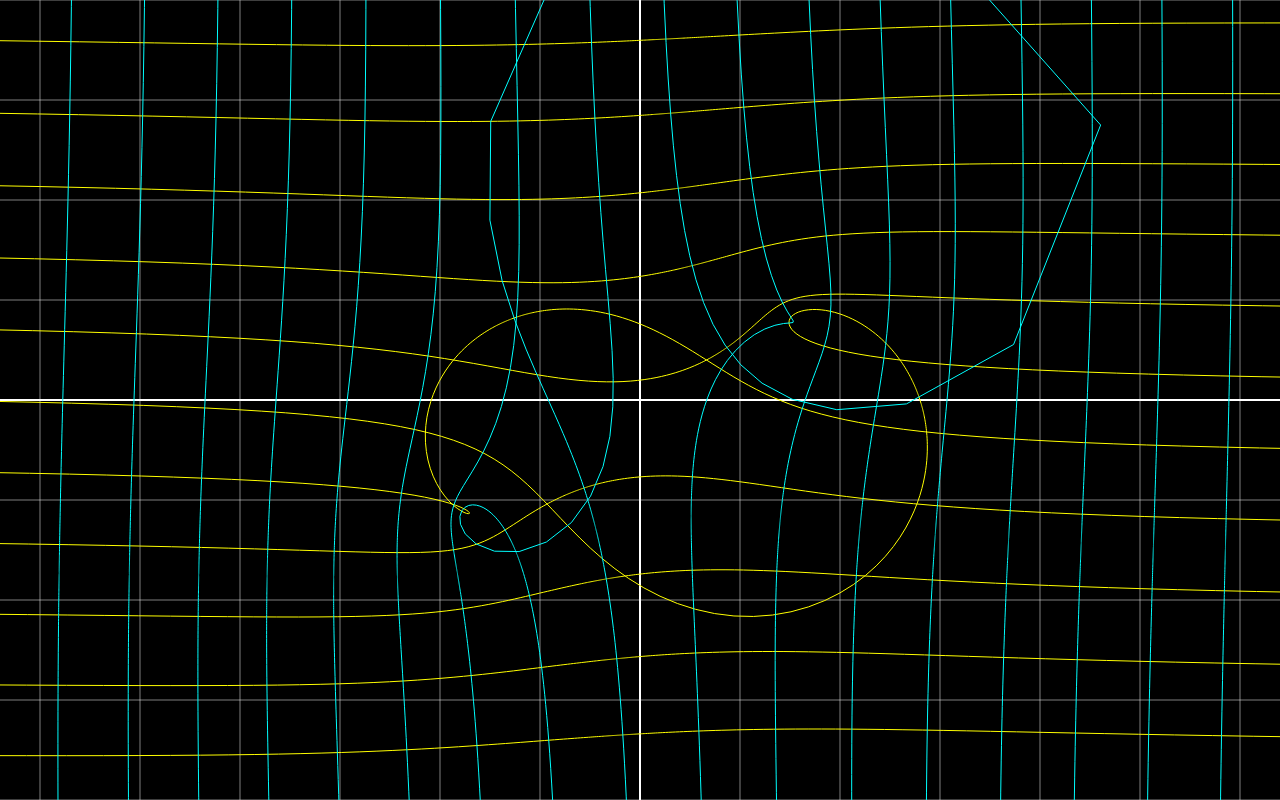
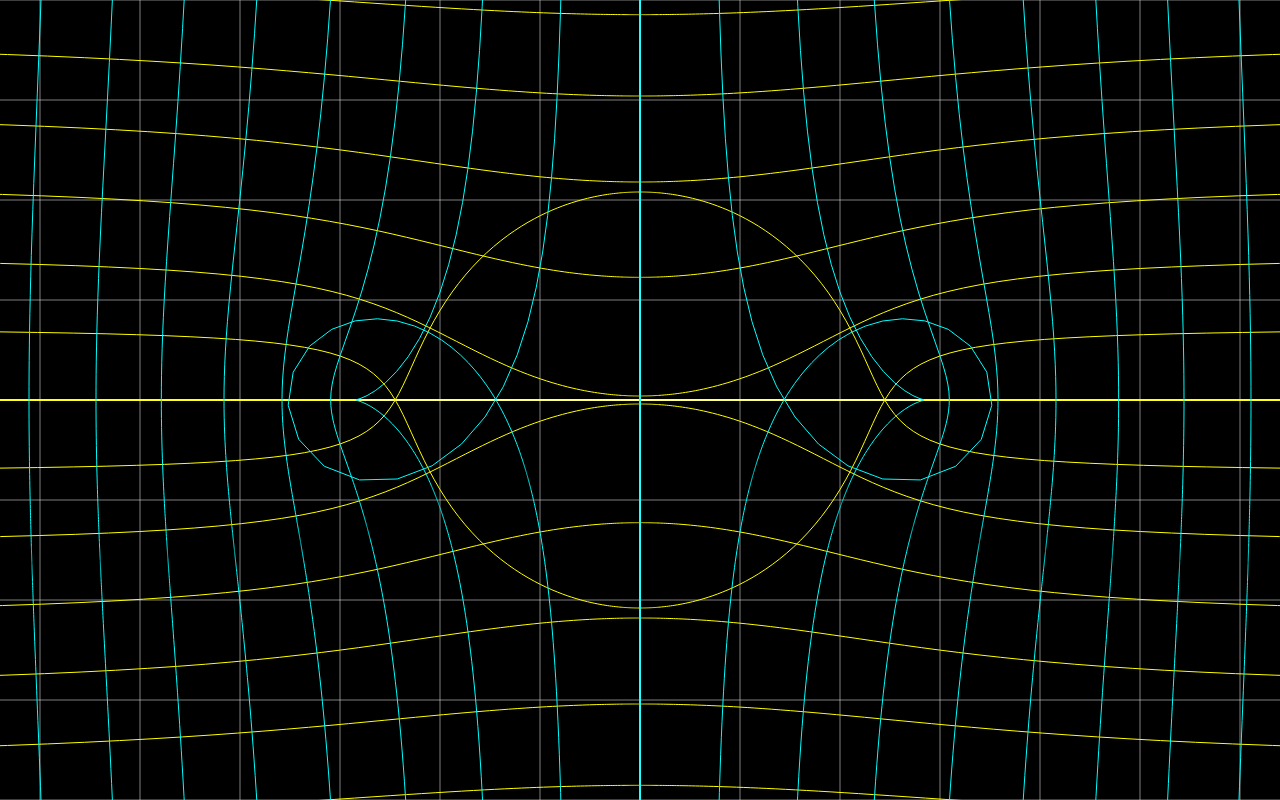
Before and after one commit to ImNotRog/conformal, a website: page index.html in a window 1280 px wide. Drawn offline with Linux system fonts and the light colour scheme; animation ran at ten frames a second.

Commit message:
back to 10/z

```diff
--- a/index.html
+++ b/index.html
@@ -92,6 +92,7 @@
 
                 const c1 = 1;
                 const c2 = 1;
+                const animDuration = 200;
                 // console.log(pos);
 
                 for (let y = (((0.5-c1)*h) - ((0.5-c1) * h) % ppb + h/2 % ppb);  y <= h * (c1+0.5); y += ppb) {
@@ -150,7 +151,6 @@
                     })
                 }
 
-                const animDuration = 200;
                 view.onFrame = (e) => {
                     if (e.count % 2 !== 0) return;
                     if(e.count > animDuration) return;
--- a/js/math.js
+++ b/js/math.js
@@ -80,6 +80,14 @@ class Complex {
         return new Complex(Math.exp(a.r) * Math.cos(a.i), Math.exp(a.r) * Math.sin(a.i));
     }
 
+    static sin(a) {
+        return Complex.div( Complex.sub( Complex.exp(a), Complex.exp(Complex.neg(a)) ), new Complex(0,2) )
+    }
+
+    static cos(a) {
+        return Complex.div(Complex.add(Complex.exp(a), Complex.exp(Complex.neg(a))), new Complex(2))
+    }
+
     static div(a,b) {
         return Complex.mult(a, Complex.inv(b));
     }
@@ -87,15 +95,15 @@ class Complex {
 
 const Mapping = (z) => {
     // Mobius Transform
-    const a = new Complex(1);
+    const a = new Complex(0);
     const b = new Complex(10);
-    const c = new Complex(1,2);
-    const d = new Complex(1);
+    const c = new Complex(1);
+    const d = new Complex(0);
 
     // return Complex.add(z, new Complex(1,1));
 
     if( z.isInfinity() ) return Complex.div(a,c);
-    // return Complex.exp(Complex.div(z,new Complex(3)));
+    // return Complex.sin(Complex.div(z, new Complex(6)));
 
     return Complex.div(Complex.add(Complex.mult(a, z), b), Complex.add(Complex.mult(c, z), d) ); // (az+b)/(cz+d)
 }
```
